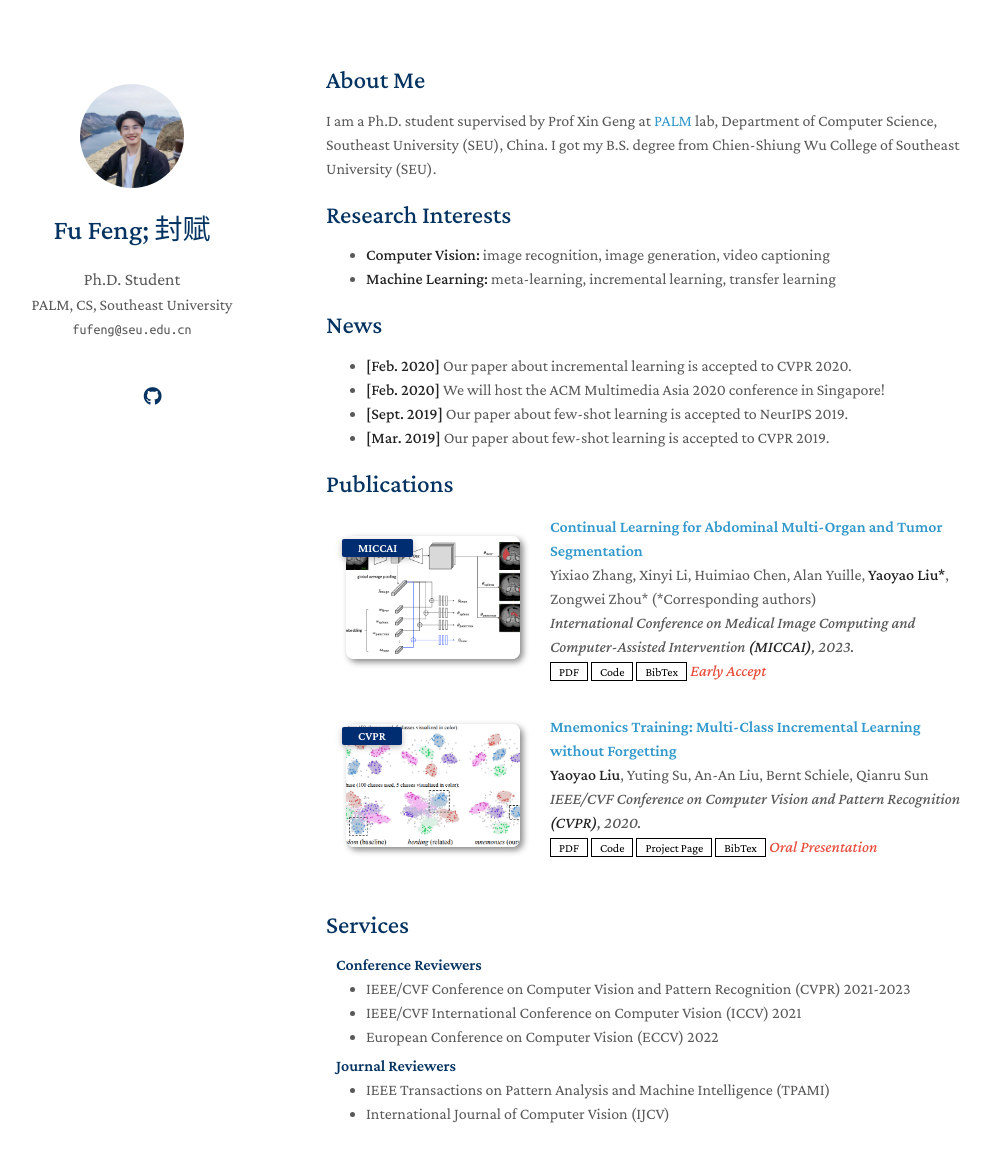
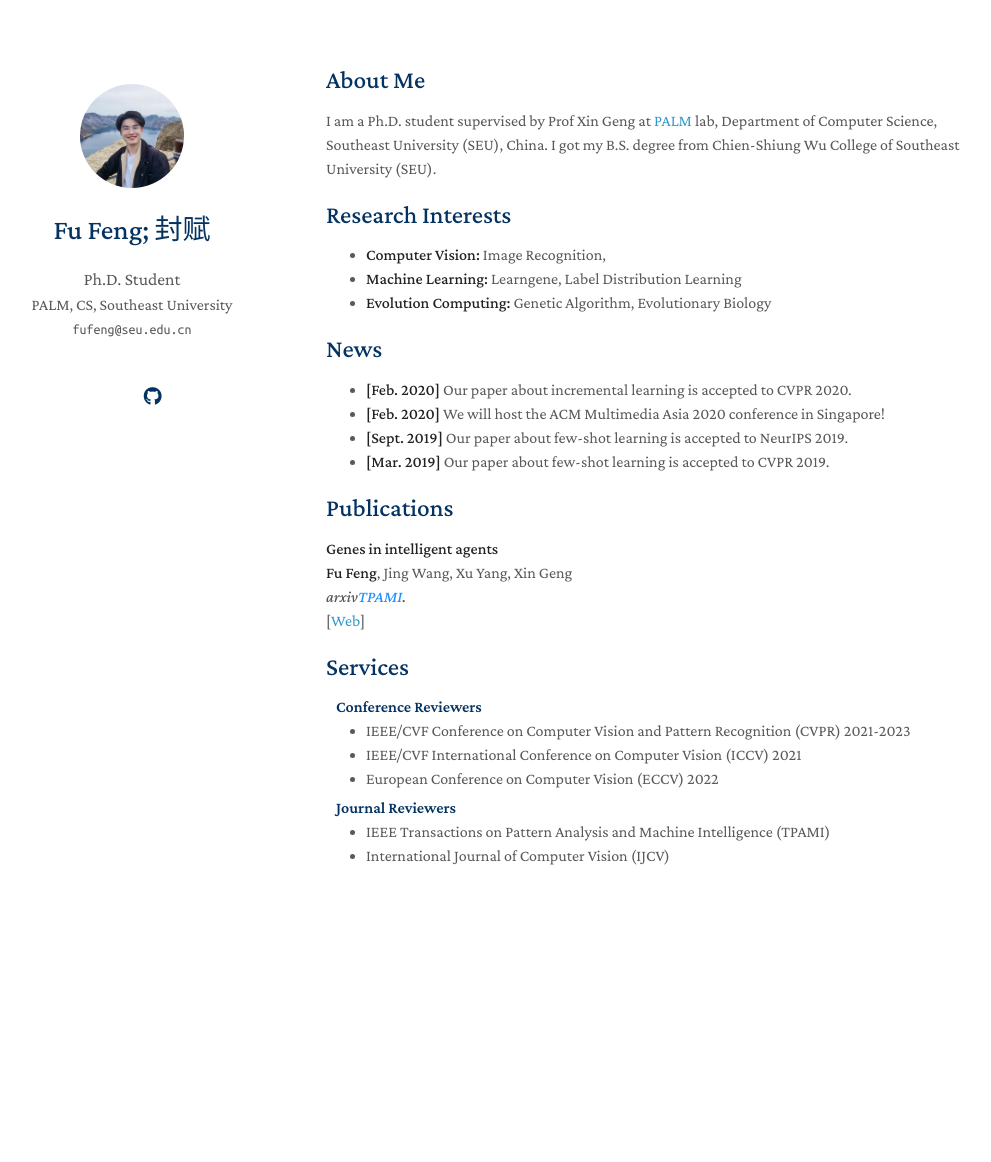
Before and after one commit to fu-feng/fu-feng.github.io, a Jekyll site: the page built from index.md, in a window 1280 px wide and 1220 px high. Shown: the top 1162 px of the window, without its empty margins (144-1135 px from the left). Built offline with Jekyll 4.4.1, drawn with Linux system fonts in a browser that asks for light colours; nearby versions of some CDN libraries; a style sheet for code colours, icons or effects is not loaded; our own code applies the rules of GitHub Pages for plain Markdown files.

Commit message:
Update index.md

```diff
--- a/index.md
+++ b/index.md
@@ -8,8 +8,9 @@ I am a Ph.D. student supervised by Prof Xin Geng at [PALM](http://palm.seu.edu.c
 
 ## Research Interests
 
-- **Computer Vision:** image recognition, image generation, video captioning
-- **Machine Learning:** meta-learning, incremental learning, transfer learning
+- **Computer Vision:** Image Recognition,
+- **Machine Learning:** Learngene, Label Distribution Learning
+- **Evolution Computing:** Genetic Algorithm, Evolutionary Biology
 
 ## News
 
@@ -18,6 +19,18 @@ I am a Ph.D. student supervised by Prof Xin Geng at [PALM](http://palm.seu.edu.c
 - **[Sept. 2019]** Our paper about few-shot learning is accepted to NeurIPS 2019.
 - **[Mar. 2019]** Our paper about few-shot learning is accepted to CVPR 2019.
 
-{% include_relative _includes/publications.md %}
+## Publications
+[comment]: <> (Arxiv)
+<div class="paper">
+<p><strong>Genes in intelligent agents</strong>
+<br />
+<strong>Fu Feng</strong>, Jing Wang, Xu Yang, Xin Geng
+<br />
+<em>arxiv<strong><i style="color:#1e90ff">TPAMI</i></strong>.</em>
+<br />
+   [<a href="https://arxiv.org/pdf/2306.10225.pdf">Web</a>]
+<br/>
+</p>
+</div>
 
 {% include_relative _includes/services.md %}
```
